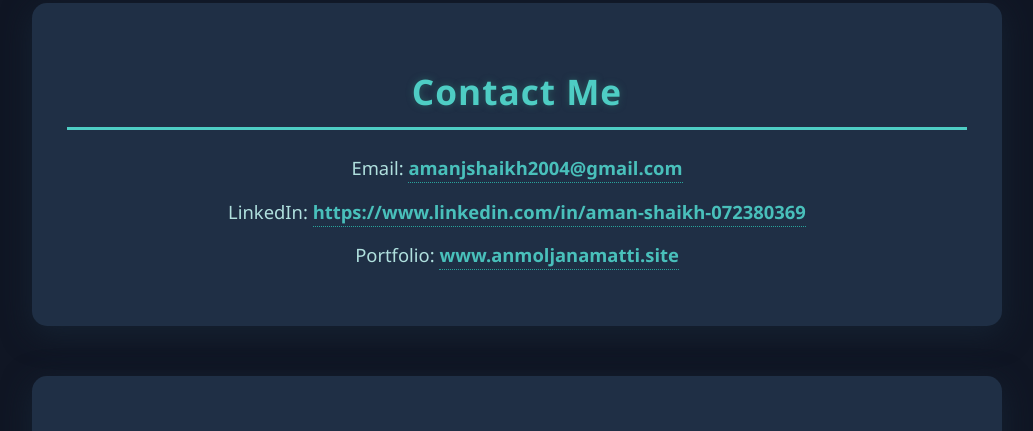
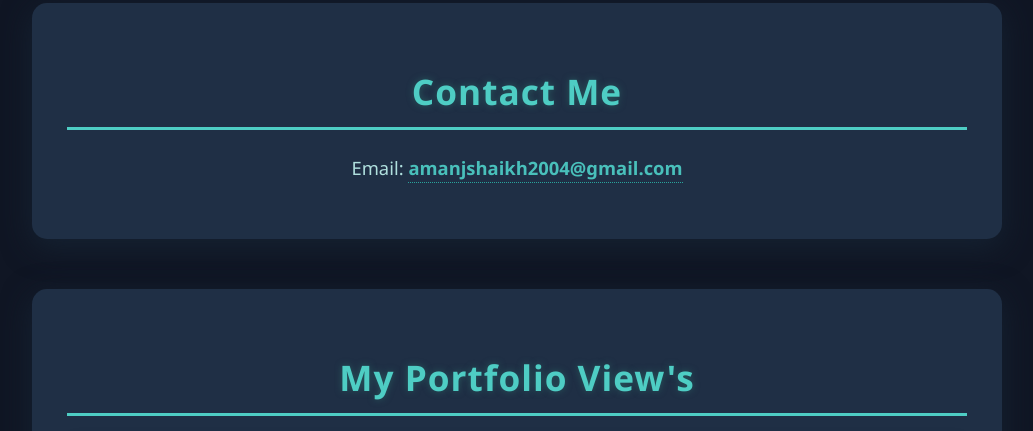
Before and after one commit to amanshaikhhh/My-Portfolio, a plain HTML site: page index.html in a window 1280 px wide. Shown: the part 2773-3204 px from the top of the page, without its empty margins (123-1156 px from the left). Drawn offline with Linux system fonts and the light colour scheme; files whose address does not match are found by name.

Commit message:
Add files via upload

```diff
--- a/index.html
+++ b/index.html
@@ -349,8 +349,7 @@
   <h2>Contact Me</h2>
   <div class="contact-info">
     <p>Email: <a href="mailto:amanjshaikh2004@gmail.com">amanjshaikh2004@gmail.com</a></p>
-    <p>LinkedIn: <a href="https://linkedin.com/in/aman-shaikh-072380369" target="_blank" rel="noopener">https://www.linkedin.com/in/aman-shaikh-072380369</a></p>
-    <p>Portfolio: <a href="https://www.anmoljanamatti.site" target="_blank" rel="noopener">www.anmoljanamatti.site</a></p>
+
   </div>
 </section>
 
```
